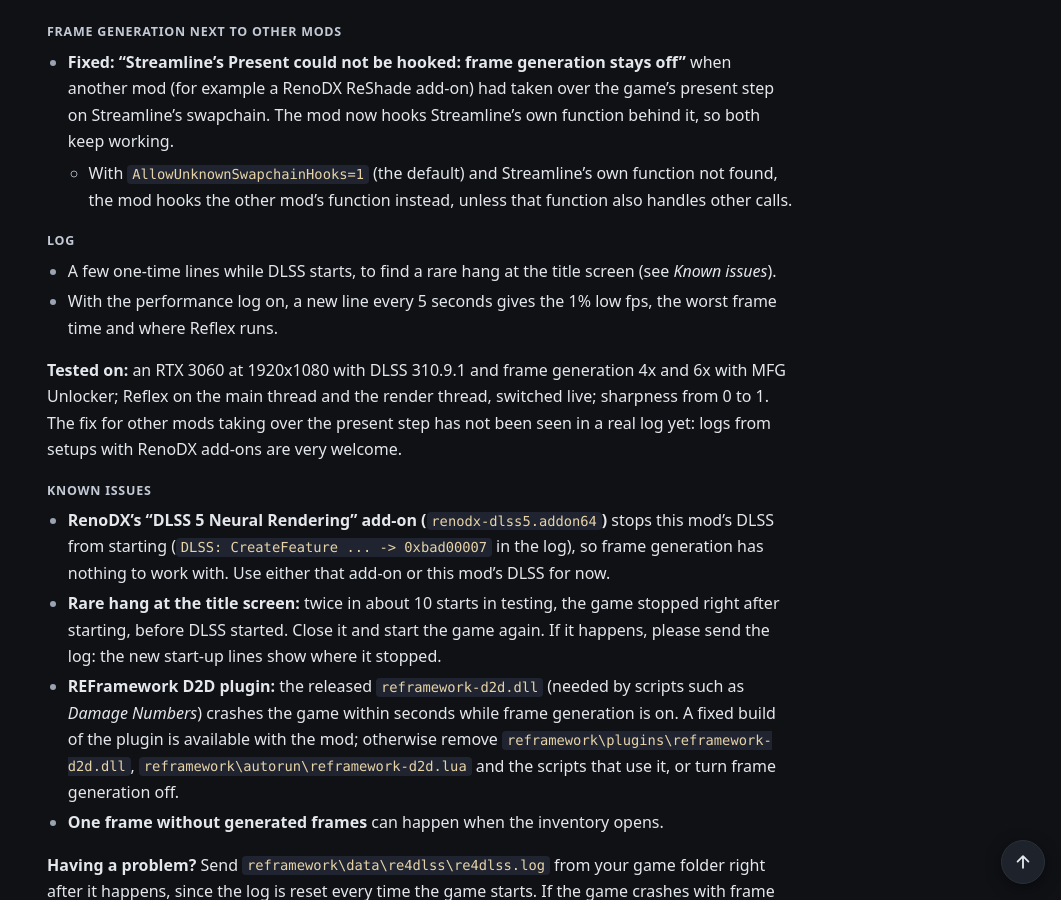
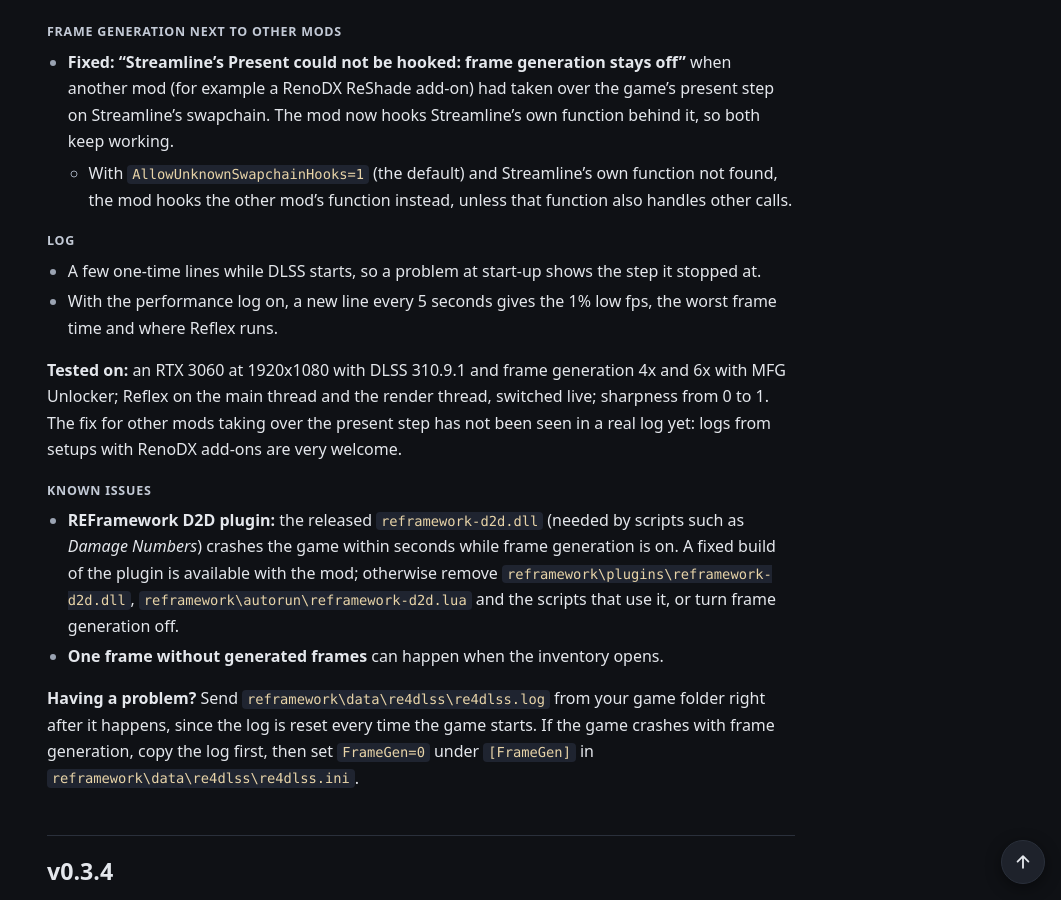
Before and after one commit to nmkha16/re4r-dlss-notes, a Jekyll site: the page built from index.md, in a window 1280 px wide and 900 px high, scrolled down 1223 px. Shown: the whole window, without its empty margins (219-1280 px from the left). Built offline with Jekyll 4.4.1, drawn with Linux system fonts in a browser that asks for light colours.

```diff
--- a/index.md
+++ b/index.md
@@ -37,14 +37,12 @@ Newest version first. Versions: [v0.3.5](#v035) · [v0.3.4](#v034) · [v0.3.3](#
   - With `AllowUnknownSwapchainHooks=1` (the default) and Streamline's own function not found, the mod hooks the other mod's function instead, unless that function also handles other calls.
 
 ### Log
-- A few one-time lines while DLSS starts, to find a rare hang at the title screen (see *Known issues*).
+- A few one-time lines while DLSS starts, so a problem at start-up shows the step it stopped at.
 - With the performance log on, a new line every 5 seconds gives the 1% low fps, the worst frame time and where Reflex runs.
 
 **Tested on:** an RTX 3060 at 1920x1080 with DLSS 310.9.1 and frame generation 4x and 6x with MFG Unlocker; Reflex on the main thread and the render thread, switched live; sharpness from 0 to 1. The fix for other mods taking over the present step has not been seen in a real log yet: logs from setups with RenoDX add-ons are very welcome.
 
 ### Known issues
-- **RenoDX's "DLSS 5 Neural Rendering" add-on (`renodx-dlss5.addon64`)** stops this mod's DLSS from starting (`DLSS: CreateFeature ... -> 0xbad00007` in the log), so frame generation has nothing to work with. Use either that add-on or this mod's DLSS for now.
-- **Rare hang at the title screen:** twice in about 10 starts in testing, the game stopped right after starting, before DLSS started. Close it and start the game again. If it happens, please send the log: the new start-up lines show where it stopped.
 - **REFramework D2D plugin:** the released `reframework-d2d.dll` (needed by scripts such as *Damage Numbers*) crashes the game within seconds while frame generation is on. A fixed build of the plugin is available with the mod; otherwise remove `reframework\plugins\reframework-d2d.dll`, `reframework\autorun\reframework-d2d.lua` and the scripts that use it, or turn frame generation off.
 - **One frame without generated frames** can happen when the inventory opens.
 
```
